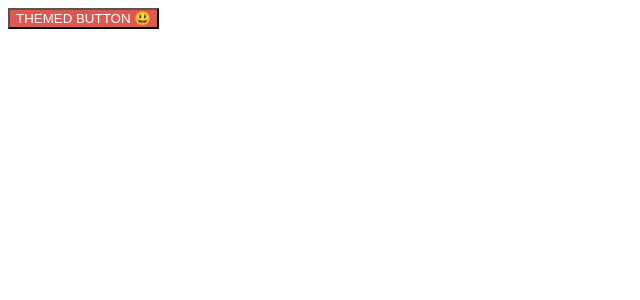
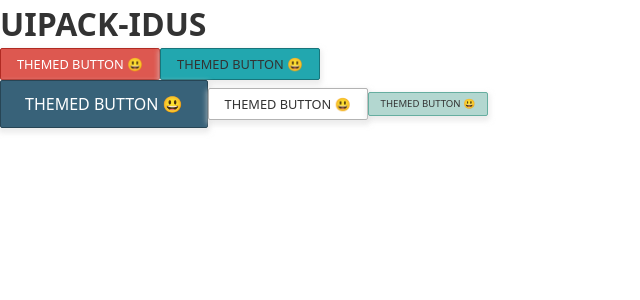
Before and after one commit to 7ylee/uipack-react, a React (Vite) app: page / in a window 1280 px wide. Shown: the top 300 px of the page, without its empty margins (0-640 px from the left). Built offline with nearby package versions, Linux system fonts and the light colour scheme.

Commit message:
button examples

```diff
--- a/package.json
+++ b/package.json
@@ -41,6 +41,8 @@
     "react-test-renderer": "^16.6.3"
   },
   "dependencies": {
+    "color": "^3.1.0",
+    "modern-normalize": "^0.5.0",
     "prop-types": "^15.6.2",
     "react": "^16.6.3",
     "react-dom": "^16.6.3",
--- a/src/App.js
+++ b/src/App.js
@@ -1,13 +1,28 @@
 import React from 'react';
-import { ThemeProvider } from 'styled-components';
+import { ThemeProvider, createGlobalStyle } from 'styled-components';
+import { idus, normal } from './theme';
+
 import Emoji from './components/Emoji';
 import Button from './components/Button';
-import { idus } from './theme';
+import Title from './components/Title';
+
+const GlobalStyle = createGlobalStyle`
+    * {
+        line-height: 1.5;
+    };
+`;
 
 const App = () => (
     <ThemeProvider theme={idus}>
         <div>
-            <Button>THEMED BUTTON <Emoji symbol="😃" /></Button>
+            <GlobalStyle />
+            <Title as="h1">UIPACK-IDUS</Title>
+            <Button primary>THEMED BUTTON <Emoji symbol="😃" /></Button>
+            <Button secondary>THEMED BUTTON <Emoji symbol="😃" /></Button>
+            <br />
+            <Button theme={normal} primary large>THEMED BUTTON <Emoji symbol="😃" /></Button>
+            <Button theme={normal}>THEMED BUTTON <Emoji symbol="😃" /></Button>
+            <Button theme={normal} secondary small>THEMED BUTTON <Emoji symbol="😃" /></Button>
         </div>
     </ThemeProvider>
 );
--- a/src/components/Button.js
+++ b/src/components/Button.js
@@ -1,15 +1,79 @@
-import styled from 'styled-components';
+import styled, { css } from 'styled-components';
+import Color from 'color';
+import { resetCSS, boxShadow } from '../utility';
 import { normal } from '../theme';
 
+const darkenColorHex = (color, percent) => Color(color).darken(percent).hex();
+
+const mapColorByProps = (props) => {
+    const { primary, secondary, positive, negative, theme } = props;
+    let colorState = theme.WHITE;
+
+    if (primary) colorState = theme.PRIMARY;
+    if (secondary) colorState = theme.SECONDARY;
+    if (positive) colorState = theme.POSITIVE
+    if (negative) colorState = theme.NEGATIVE;
+
+    return colorState;
+};
+
 const Button = styled.button`
-    background-color: ${props => props.theme.main};
-    color: #FFF;
+    ${resetCSS + boxShadow}
+
+    position: relative;
+    transition: all 0.2s cubic-bezier(0.175, 0.885, 0.32, 1.275);
+    text-decoration: none;
+    cursor: pointer;
+
+    /* display props */
+    vertical-align: middle;
+    display: ${props => props.block ? 'block' : 'inline-block'};
+
+    /* sizing props */
+    ${props => {
+        if (props.large) {
+            return css`
+                padding: 0 24px;
+                font-size: 1em;
+                line-height: 46px;
+            `;
+        }
+        if (props.small) {
+            return css`
+                padding: 0 12px;
+                font-size: 0.6em;
+                line-height: 22px;
+            `
+        };
+        return css`
+            padding: 0 16px;
+            font-size: 0.8em;
+            line-height: 30px;
+        `;
+    }}
+
+    /* style properties */
+    border-radius: 2px;
+    border-width: 1px;
+    border-style: solid;
+    border-color: ${props => darkenColorHex(mapColorByProps(props), 0.3)};
+    background-color: ${props => mapColorByProps(props)};
+    color: ${props => Color(mapColorByProps(props)).isDark() ? props.theme.WHITE : props.theme.GRAY_3};
+    &:hover,
+    &:focus {
+        outline: none;
+        background-color: ${props => {
+        const color = Color(mapColorByProps(props))
+        return color.isDark() ? color.darken(0.15).hex() : color.darken(0.08).hex();
+    }};
+    }
 `;
 
-Button.defaultProps = {
-    theme: {
-        main: normal
-    }
-};
+Button.defaultProps = { theme: {} };
+// map normal theme as default;
+Object.keys(normal).map(key => {
+    Button.defaultProps.theme[key] = normal[key];
+    return false
+});
 
 export default Button;
--- /dev/null
+++ b/src/components/Title.js
@@ -0,0 +1,13 @@
+import styled from 'styled-components';
+import { resetCSS } from '../utility';
+
+const Title = styled.h1`
+    ${resetCSS};
+    box-sizing: border-box;
+    color: #333;
+    display: block;
+    font-size: ${props => props.sub ? '1.5em' : '2em'};
+    border-bottom: ${props => props.underline && '1px solid #efefef'};
+`;
+
+export default Title;
--- a/src/index.js
+++ b/src/index.js
@@ -1,6 +1,8 @@
 import React from 'react';
 import ReactDOM from 'react-dom';
 import App from './App';
+
+import '../node_modules/modern-normalize/modern-normalize.css';
 
 ReactDOM.render(
     <App />,
--- a/src/theme.js
+++ b/src/theme.js
@@ -1,9 +1,23 @@
 export const normal = {
-    main: '#efefef',
-    sub: '#22a7af',
+    NEGATIVE: 'red',
+    WHITE_OFF: '#f0f1ed',
+    POSITIVE: 'green',
+    PRIMARY: '#386279',
+    SECONDARY: '#b3d7d0',
+    WHITE: '#fff',
+    GRAY_9: '#999',
+    GRAY_6: '#666',
+    GRAY_3: '#333',
 };
 
 export const idus = {
-    main: '#dd5850',
-    sub: '#22a7af'
+    NEGATIVE: 'pink',
+    WHITE_OFF: '#f0f1ed',
+    POSITIVE: '#b3d7d0',
+    PRIMARY: '#DD5850',
+    SECONDARY: '#22A7AF',
+    WHITE: '#FFF',
+    GRAY_9: '#999',
+    GRAY_6: '#666',
+    GRAY_3: '#333',
 };
--- a/src/uipack-react.js
+++ b/src/uipack-react.js
@@ -1,5 +1,7 @@
 import Emoji from './components/Emoji';
+import Button from './components/Button';
 
 module.exports = {
     Emoji,
+    Button
 };
--- a/src/utility.js
+++ b/src/utility.js
@@ -1,4 +1,15 @@
 import { css } from 'styled-components';
+
+// reset component
+export const resetCSS = css`
+    margin: 0;
+    padding: 0;
+    border: 0 none;
+`;
+
+export const boxShadow = css`
+    box-shadow: 0 3px 5px 2px rgba(220, 220, 220, 0.5);
+`;
 
 // media-query
 export const sizes = {
@@ -10,9 +21,9 @@ export const sizes = {
 // Iterate through the sizes and create a media template
 export const media = Object.keys(sizes).reduce((acc, label) => {
     acc[label] = (...args) => css`
-      @media (max-width: ${sizes[label] / 16}em) {
-        ${css(...args)}
-      }
+        @media (max-width: ${sizes[label] / 16}em) {
+            ${css(...args)}
+        }
     `
     return acc
 }, {});
```
Also changed, not shown: 2 other files (tests, documents, lock files or other folders).
